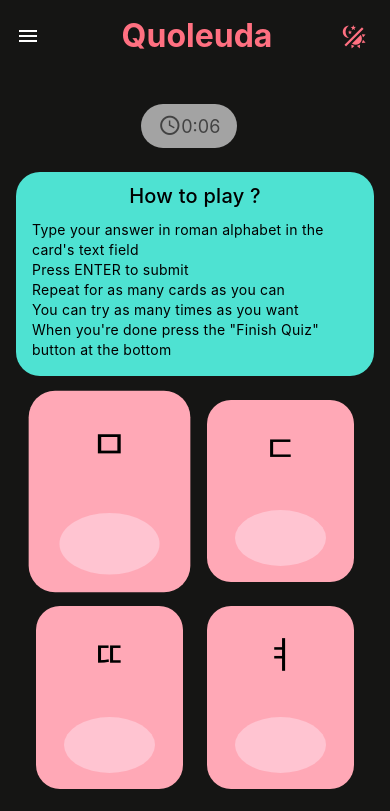
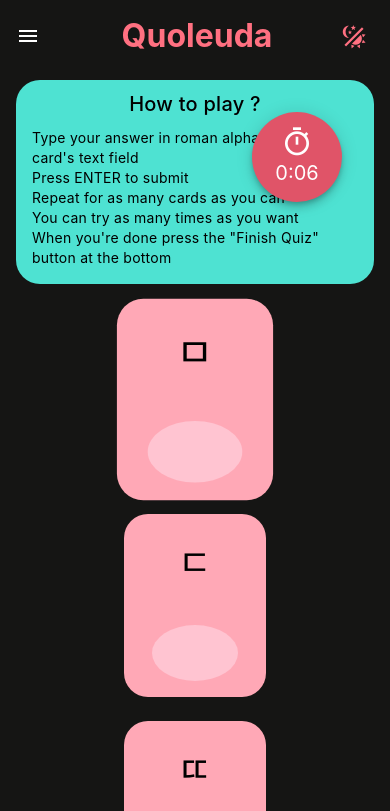
Before and after one commit to gabrielle-mlt/quoleuda, a Vue app: page /quiz in a window 390 px wide. Shown: the top 811 px of the page. Built offline with nearby package versions, Linux system fonts and the light colour scheme.

Commit message:
chore: better timer + try to fix input on mobile

```diff
--- a/src/App.vue
+++ b/src/App.vue
@@ -68,6 +68,7 @@
       <ApplicationBar @handle-drawer="drawer = !drawer;" />
       <v-main>
         <router-view style="top: 63px;" />
+      </v-main>
       <v-footer
         :app="true"
         color="primary-darken-5"
@@ -103,7 +104,6 @@
           </v-col>
         </v-row>
       </v-footer>
-      </v-main>
     </v-layout>
   </v-app>
 </template>
--- a/src/components/QuizCard.vue
+++ b/src/components/QuizCard.vue
@@ -6,7 +6,8 @@
     :color="character.done ? 'success' : (character.incorrect ? 'incorrect':'primary-lighten-2')"
     class="transition-card"
     elevation="0"
-    min-width="80px"
+    max-width="150px"
+    min-width="120px"
     rounded="xl"
   >
     <v-spacer />
@@ -32,8 +33,8 @@
         oninput="this.value?.length > 4 ? this.value = this.value.slice(0,4) : this.value"
         rounded="circle"
         variant="solo"
-        @keydown.enter.prevent="computerDisplayEvent($event)"
-        @keydown.tab.prevent="mobileDisplayEvent($event)"
+        @keydown.enter.prevent="handleEnter($event)"
+        @keydown.tab.prevent="handleTab($event)"
         @update:focused="$emit('update:currentCard', i)"
       />
     </v-card-text>
@@ -93,16 +94,15 @@ export default {
 
       character.answer = ''
     },
-    computerDisplayEvent (event) {
-      if (!this.$vuetify.display.mobile && event.target.value !== undefined && event.target.value !== '') {
+    handleEnter (event) {
+      if (this.$vuetify.display.mobile || event.target.value !== undefined || event.target.value !== '') {
+        this.$emit('update:nextInput', this.i)
+      } else {
         this.checkCorrespondence(event, this.character, this.i)
-        console.log('test')
-      } else {
-        this.$emit('update:nextInput', this.i)
       }
     },
-    mobileDisplayEvent (event) {
-      if (this.$vuetify.display.mobile && event.target.value !== undefined && event.target.value !== '') {
+    handleTab (event) {
+      if (this.$vuetify.display.mobile || event.target.value !== undefined || event.target.value !== '') {
         this.checkCorrespondence(event, this.character, this.i)
       } else {
         this.$emit('update:nextInput', this.i)
--- a/src/components/TimerChip.vue
+++ b/src/components/TimerChip.vue
@@ -4,18 +4,26 @@
     :style="style"
     style="position: fixed; z-index: 9999;"
   >
-    <v-chip
+    <v-sheet
       ref="timer-chip"
-      class="not-selectable"
-      size="x-large"
-      style="z-index: 9999;"
-      variant="flat"
+      :color="$vuetify.theme.current.dark ? 'primary-darken-1' : 'primary-darken-3'"
+      class="grabbable rounded-b-circle rounded-t-circle align-center justify-center align-content-center"
+      elevation="6"
+      height="90"
+      style="z-index: 9999; display: grid;justify-items: center;"
+      variant="tonal"
+      width="90"
     >
-      <v-icon left>
-        mdi-clock-time-four-outline
+      <v-icon
+        left
+        size="x-large"
+      >
+        mdi-timer-outline
       </v-icon>
-      {{ timer }}
-    </v-chip>
+      <span style="font-size: 20px">
+        {{ timer }}
+      </span>
+    </v-sheet>
   </div>
 </template>
 
@@ -35,6 +43,28 @@ const { style } = useDraggable(el, {
 </script>
 
 <style>
+.grabbable {
+  cursor: move; /* fallback if grab cursor is unsupported */
+  cursor: grab;
+  cursor: -moz-grab;
+  cursor: -webkit-grab;
+  user-select: none; /* Standard syntax */
+  -webkit-user-select: none; /* Safari */
+  -ms-user-select: none; /* IE 10 and IE 11 */
+
+}
+
+/* (Optional) Apply a "closed-hand" cursor during drag operation. */
+.grabbable:active {
+  cursor: grabbing;
+  cursor: -moz-grabbing;
+  cursor: -webkit-grabbing;
+  user-select: none; /* Standard syntax */
+  -webkit-user-select: none; /* Safari */
+  -ms-user-select: none; /* IE 10 and IE 11 */
+
+}
+
 .not-selectable {
   pointer-events: none;
   -webkit-user-select: none; /* Safari */
--- a/src/pages/QuizPage.vue
+++ b/src/pages/QuizPage.vue
@@ -32,6 +32,7 @@
         </v-card>
       </v-col>
       <v-col
+        v-if="!$vuetify.display.mobile"
         cols="auto"
         ordeer-xs="first"
         order="first"
@@ -62,20 +63,43 @@
         </v-chip>
       </v-col>
     </v-row>
+    <VLayoutItem
+      v-if="$vuetify.display.mobile"
+      class="ma-12"
+      position="right"
+      size="88"
+      style="position: fixed;right: 90px;"
+    >
+      <v-sheet
+        :color="$vuetify.theme.current.dark ? 'primary-darken-1' : 'primary-darken-3'"
+        class="not-selectable rounded-b-circle rounded-t-circle align-center justify-center align-content-center"
+        elevation="6"
+        height="90"
+        style="display: grid;justify-items: center;"
+        variant="tonal"
+        width="90"
+      >
+        <v-icon
+          left
+          size="x-large"
+        >
+          mdi-timer-outline
+        </v-icon>
+        <span style="font-size: 20px">
+          {{ timerDisplay }}
+        </span>
+      </v-sheet>
+    </VLayoutItem>
 
     <v-expand-transition>
       <v-row
         v-if="!finished"
-        class="d-flex justify-lg-space-evenly justify-center mx-2 my-3 mb-5"
+        class="d-flex justify-center mx-5 my-3 mb-5 "
       >
         <v-col
           v-for="(character,i) in characterSet"
           :key="`character-${i}`"
-          cols="6"
-          lg="auto"
-          md="auto"
-          sm="6"
-          xl="auto"
+          cols="auto"
         >
           <QuizCard
             :character="character"
@@ -158,7 +182,7 @@ export default {
       currentCard: 0,
       score: 0,
       acceptedModes: ['plainVowel', 'doubleVowel', 'mainConsonant', 'doubleConsonant', 'syllable', 'all'],
-      modes: ['plainVowel', 'doubleVowel', 'mainConsonant', 'doubleConsonant'],
+      modes: ['plainVowel', 'doubleVowel', 'mainConsonant'],
       fontMode: 'normal',
       fontOptions: [
         { value: 'normal', title: 'Normal', class: '' },
```
Lines whose indentation alone changed are shown as unchanged.
